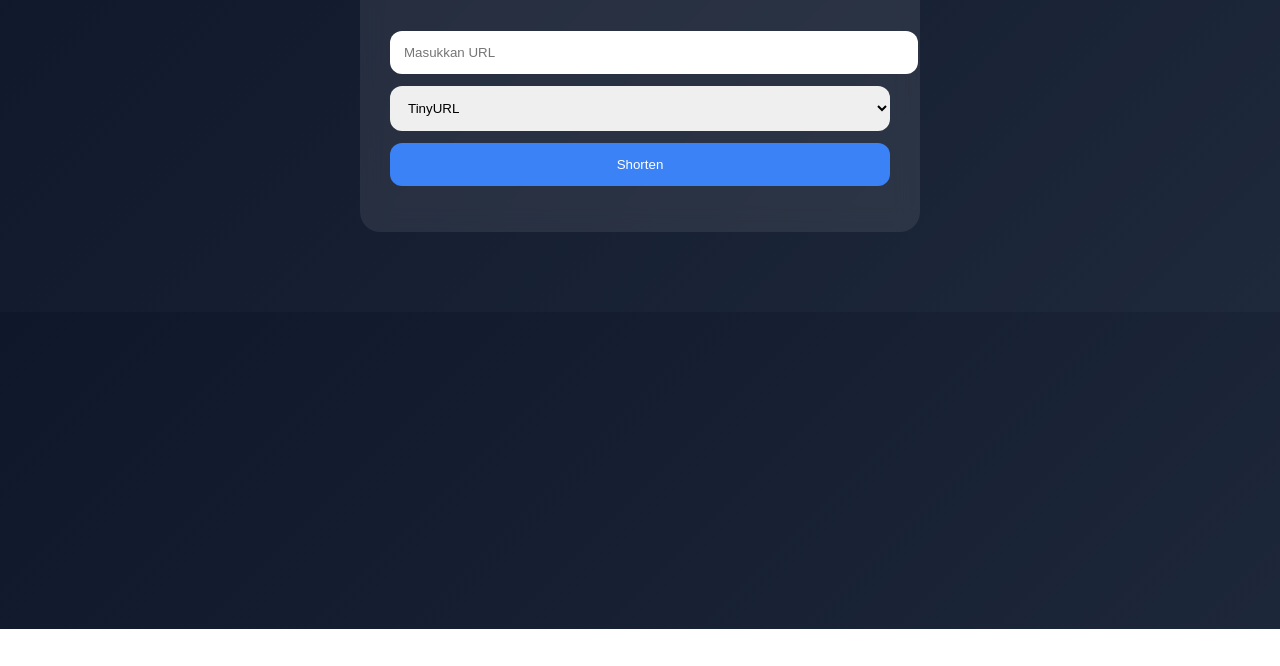
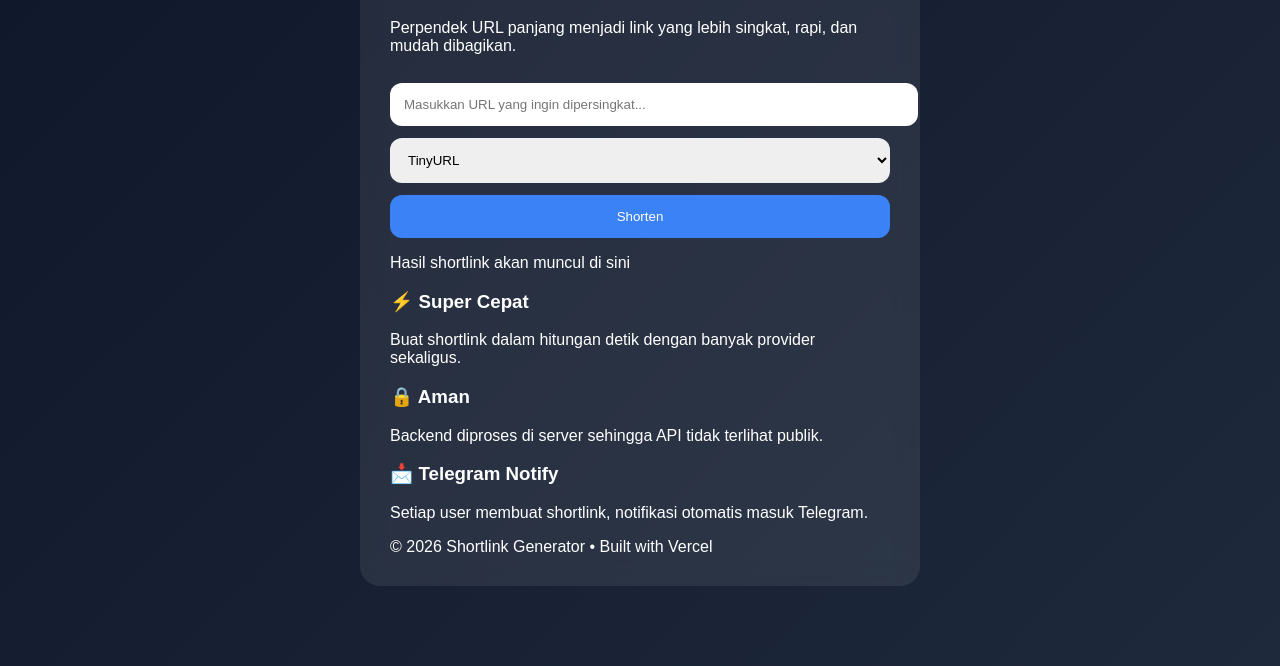
Before and after one commit to HidzzY/WebShortLink, a website: page index.html in a window 1280 px wide. Shown: the part 171-837 px from the top of the page. Before the commit the page ends 800 px from the top, so only its background shows below. Drawn offline with Linux system fonts and the light colour scheme.

Commit message:
Enhance index.html with subtitle and features
Added subtitle and feature descriptions to enhance user experience.

```diff
--- a/index.html
+++ b/index.html
@@ -2,14 +2,21 @@
 <html lang="id">
 <head>
   <meta charset="UTF-8" />
-  <meta name="viewport" content="width=device-width, initial-scale=1.0" />
+  <meta name="viewport" content="width=device-width, initial-scale=1.0"/>
   <title>Shortlink Generator</title>
   <link rel="stylesheet" href="public/style.css" />
 </head>
 <body>
+
   <div class="container">
     <h1>Shortlink Generator</h1>
-    <input id="url" placeholder="Masukkan URL" />
+    <p class="subtitle">
+      Perpendek URL panjang menjadi link yang lebih singkat, rapi, dan mudah dibagikan.
+    </p>
+
+    <div class="form-group">
+      <input id="url" placeholder="Masukkan URL yang ingin dipersingkat..." />
+
       <select id="provider">
         <option value="tinyurl">TinyURL</option>
         <option value="bomso">Bom.so</option>
@@ -18,9 +25,34 @@
         <option value="goosu">Goo.su</option>
         <option value="ouo">OUO</option>
       </select>
+
       <button onclick="shortenUrl()">Shorten</button>
-    <p id="result"></p>
     </div>
+
+    <p id="result">Hasil shortlink akan muncul di sini</p>
+
+    <div class="features">
+      <div class="feature-box">
+        <h3>⚡ Super Cepat</h3>
+        <p>Buat shortlink dalam hitungan detik dengan banyak provider sekaligus.</p>
+      </div>
+
+      <div class="feature-box">
+        <h3>🔒 Aman</h3>
+        <p>Backend diproses di server sehingga API tidak terlihat publik.</p>
+      </div>
+
+      <div class="feature-box">
+        <h3>📩 Telegram Notify</h3>
+        <p>Setiap user membuat shortlink, notifikasi otomatis masuk Telegram.</p>
+      </div>
+    </div>
+
+    <footer>
+      © 2026 Shortlink Generator • Built with Vercel
+    </footer>
+  </div>
+
   <script src="public/script.js"></script>
 </body>
 </html>
```
Lines whose indentation alone changed are shown as unchanged.
